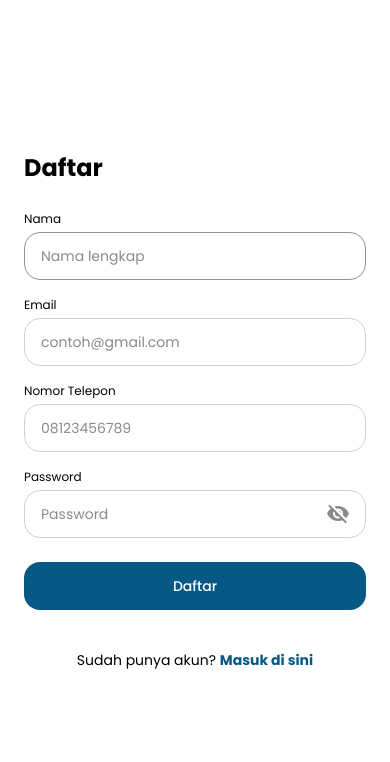
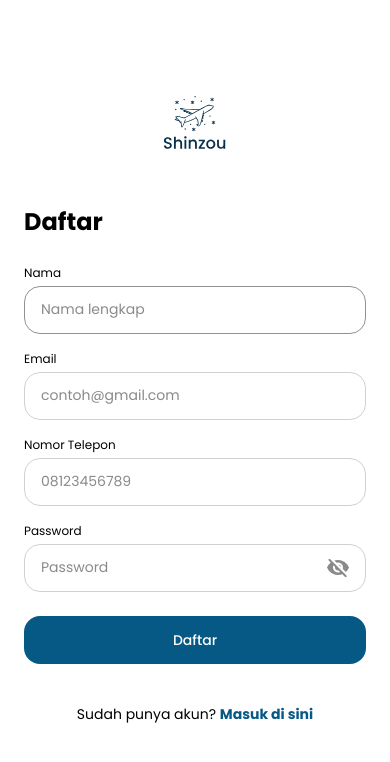
Before and after one commit to arieffadhlan/shinzou-frontend, a Next.js app: page /auth/register in a window 390 px wide. Shown: the top 762 px of the page. Built offline with nearby package versions, Linux system fonts and the light colour scheme.

Commit message:
feat: add responsive logo

```diff
--- a/components/templates/AuthFormContainer.jsx
+++ b/components/templates/AuthFormContainer.jsx
@@ -1,18 +1,24 @@
 import Image from "next/image";
+import Link from "next/link";
+
 import banner from "@/assets/images/auth-banner.webp";
+import logo from "@/assets/icons/logo.svg";
 
 const AuthContainer = ({ children }) => {
   return (
     <section className="flex justify-center items-center min-h-screen w-full mx-auto xs:max-w-[25rem] xl:max-w-none">
-      <div className="hidden xl:block xl:flex-[50%]">
+      <Link href="/" className="hidden xl:block xl:flex-[50%]">
         <Image
           src={banner}
           alt="Banner"
           priority={true}
           className="w-full h-screen object-cover"
         />
-      </div>
+      </Link>
       <div className="flex-[100%] flex flex-col gap-6 px-6 xs:px-0 xl:px-[136px] xl:flex-[50%]">
+        <Link href="/" className="flex justify-center items-center mb-6 xl:hidden xl:mb-0">
+          <Image src={logo} alt="Logo" priority={true} className="w-16" />
+        </Link>
         {children}
       </div>
     </section>
--- a/components/templates/SearchFlightForm.jsx
+++ b/components/templates/SearchFlightForm.jsx
@@ -56,7 +56,7 @@ const SearchFlightForm = ({ setShowSearchForm = function(){}, className = "" })
     <Container className={twMerge("mt-32", className)}>
       <form onSubmit={handleOnSubmit} className="flex flex-col gap-8 border border-neutral-2 rounded-xl bg-neutral-1 shadow-xs">
         <div className="flex flex-col gap-6 px-6 pt-6">
-          <h1 className="font-bold text-xl">
+          <h1 className="font-bold text-base sm:text-xl">
             Pilih Jadwal Penerbangan spesial di&nbsp;
             <span className="text-primary-4">Shinzou!</span>
           </h1>
```
